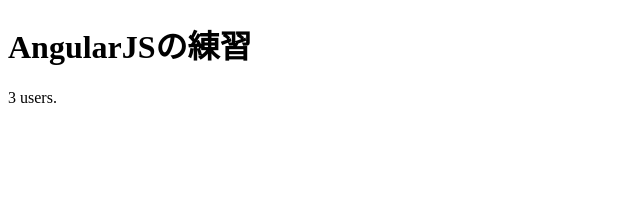
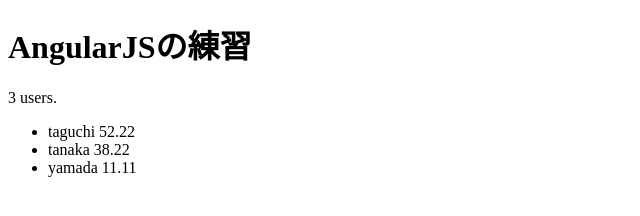
Before and after one commit to ykws/di_AngularJS, a plain HTML site: page index.html in a window 1280 px wide. Shown: the whole page, without its empty margins (0-640 px from the left). Drawn offline with nearby package versions, Linux system fonts and the light colour scheme.

Commit message:
ng-repeat

```diff
--- a/index.html
+++ b/index.html
@@ -10,6 +10,11 @@
     <h1>AngularJSの練習</h1>
     <div ng-controller="myAppController as myAppCtrl">
         <p>{{myAppCtrl.users.length}} users.</p>
+        <ul>
+            <li ng-repeat="user in myAppCtrl.users">
+                {{user.name}} {{user.score}}
+            </li>
+        </ul>
     </div>
 </body>
 </html>
```
